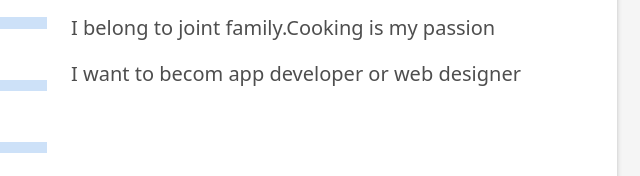
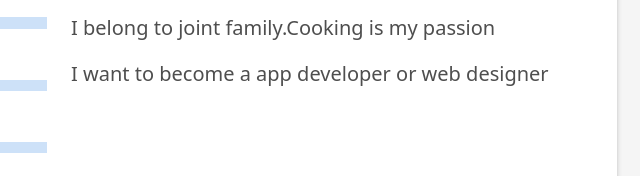
Before and after one commit to manasamula00/MANASAGOUD, a plain HTML site: page index.html in a window 1280 px wide. Shown: the part 1167-1343 px from the top of the page, 581-1221 px from the left. Drawn offline with Linux system fonts and the light colour scheme.

Commit message:
Update index.html

```diff
--- a/index.html
+++ b/index.html
@@ -148,7 +148,7 @@
                        I belong to joint family.Cooking is my passion
                     </p>
                     <p class="lead">
-                      I want to becom app developer or web designer
+                      I want to become a app developer or web designer
                   </div>
                 </div>
               </div>
```
